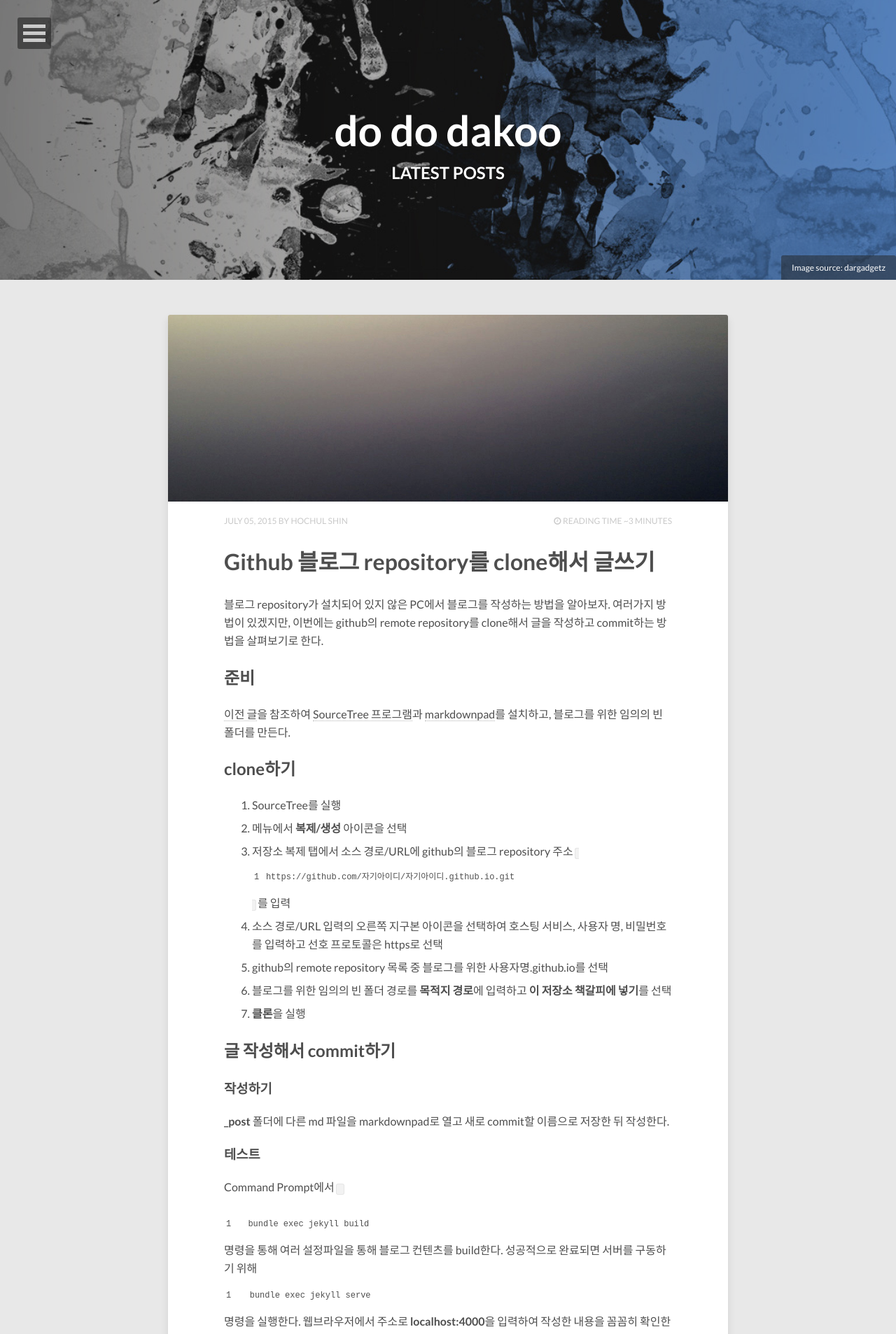
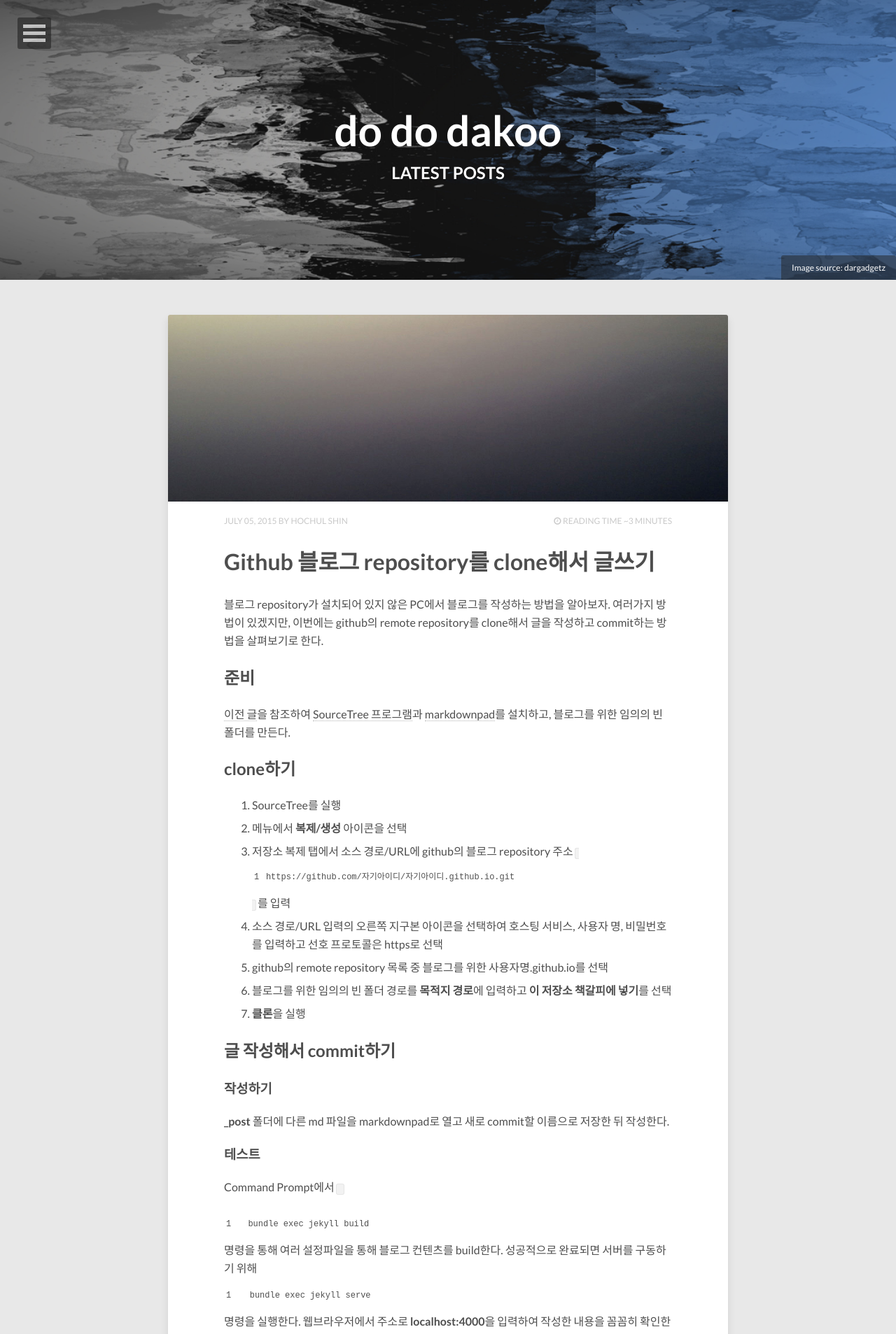
Before and after one commit to dakoo/dakoo.github.io, a Jekyll site: the page built from index.html, in a window 1280 px wide. Shown: the top 1907 px of the page at 70% size. Built offline with Jekyll 4.4.1, drawn with Linux system fonts in a browser that asks for light colours; nearby versions of some CDN libraries; the list of posts is cut into pages by our own code.

Commit message:
front image size change

```diff
--- a/index.html
+++ b/index.html
@@ -5,7 +5,7 @@ description: "Describe this nonsense."
 tags: [Jekyll, theme, themes, responsive, blog, modern]
 comments: false
 image:
-  feature: front.jpg
+  feature: front.png
   credit: dargadgetz
 ---
 
```
Also changed, not shown: images/front.jpg (deleted), images/front.png (added).
